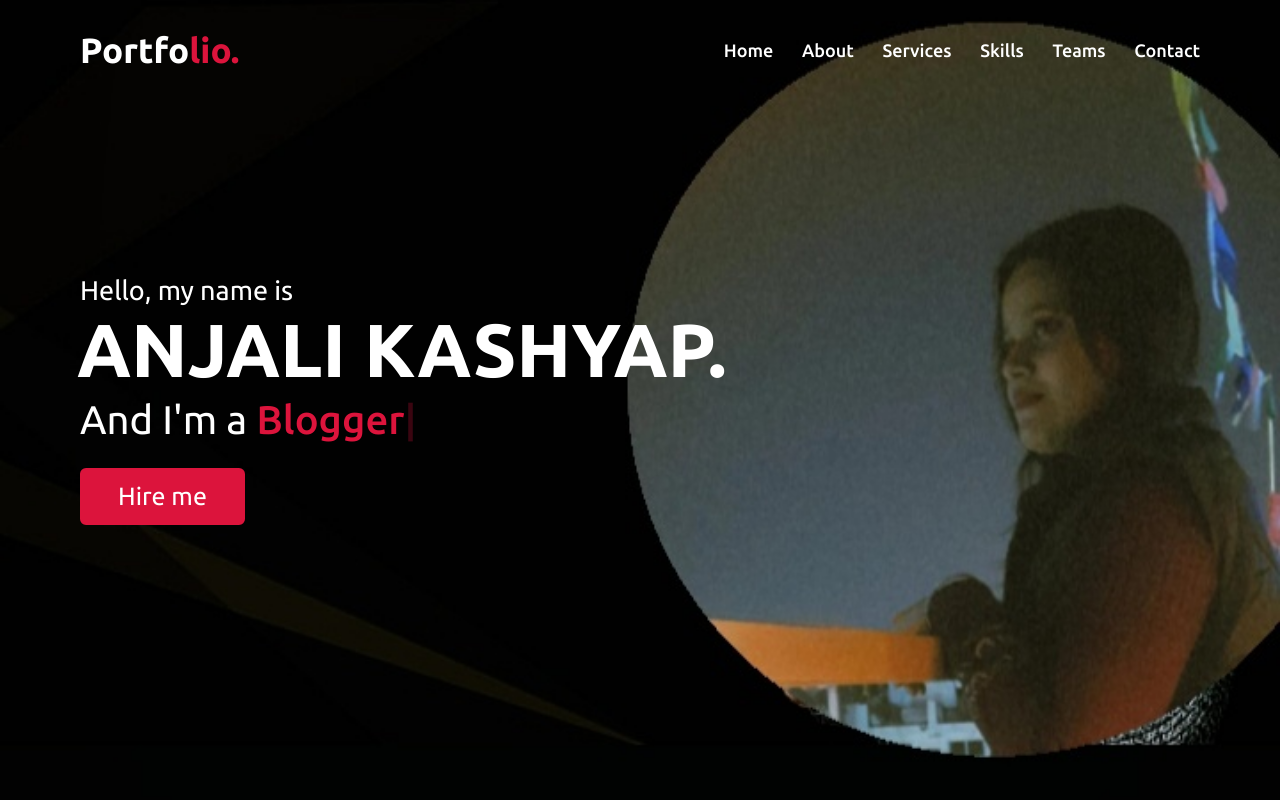
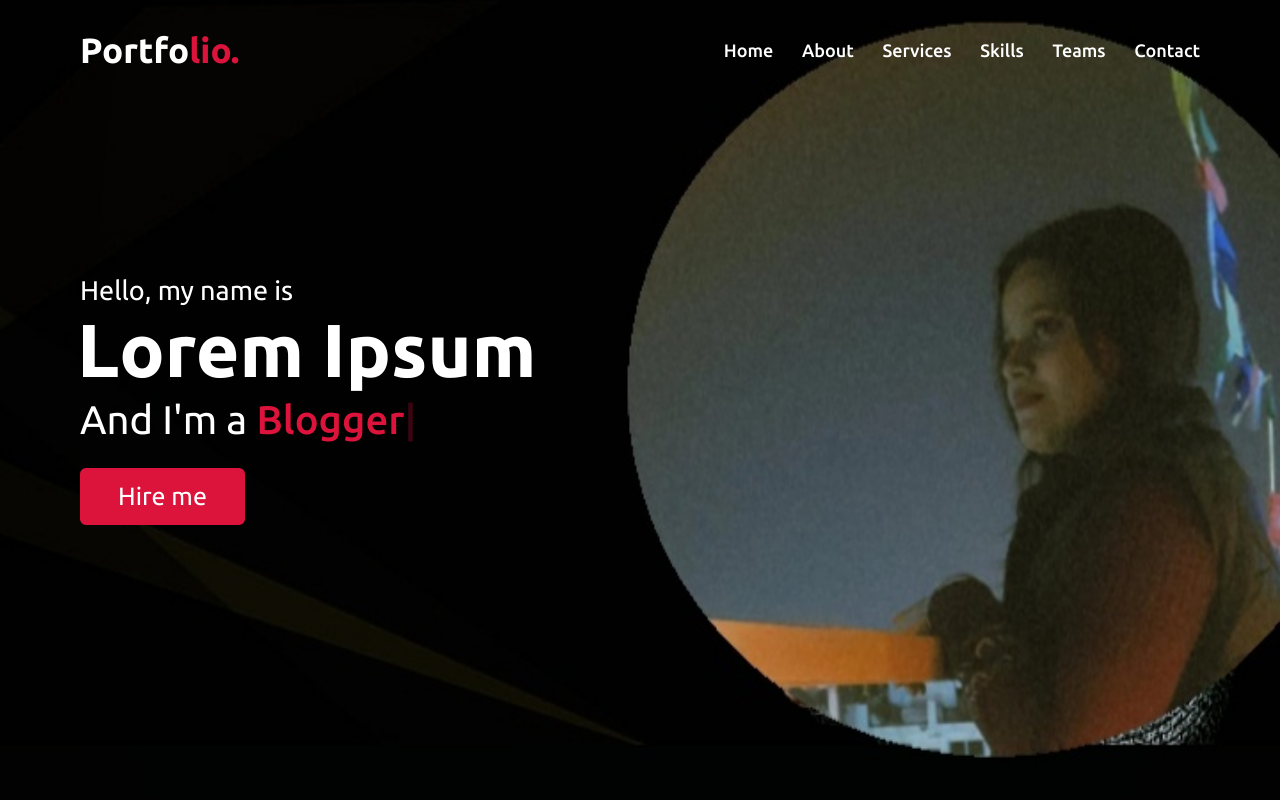
Before and after one commit to anjali8506/portfolio, a plain HTML site: page index.html in a window 1280 px wide. Shown: the top 800 px of the page. Drawn offline with nearby package versions, Linux system fonts and the light colour scheme.

Commit message:
changed name

```diff
--- a/index.html
+++ b/index.html
@@ -40,7 +40,7 @@
         <div class="max-width">
             <div class="home-content">
                 <div class="text-1">Hello, my name is</div>
-                <div class="text-2">ANJALI KASHYAP.</div>
+                <div class="text-2">Lorem Ipsum</div>
                 <div class="text-3">And I'm a <span class="typing"></span></div>
                 <a href="#">Hire me</a>
             </div>
```
